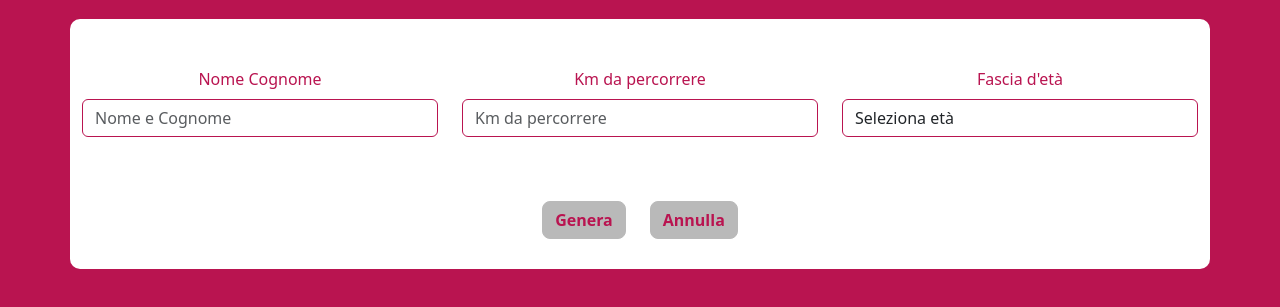
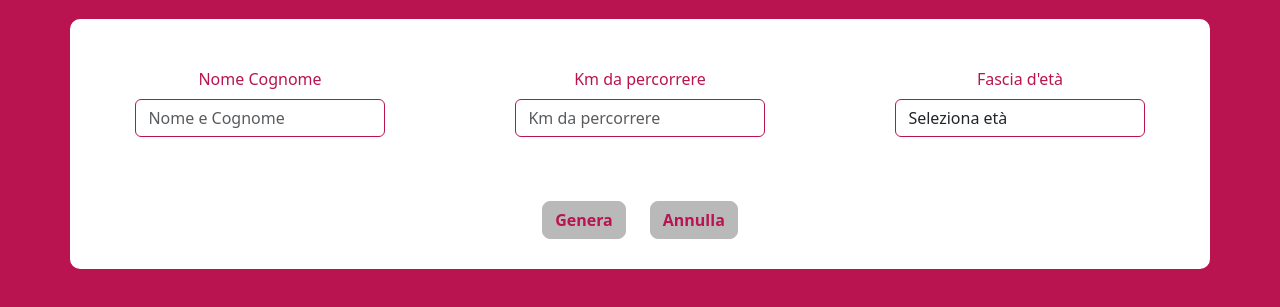
Before and after one commit to aletardio/js-biglietto-treno-form, a plain HTML site: page index.html in a window 1280 px wide. Shown: the part 77-384 px from the top of the page. Drawn offline with nearby package versions, Linux system fonts and the light colour scheme.

Commit message:
added d-flex center on input group

```diff
--- a/css/style.css
+++ b/css/style.css
@@ -36,4 +36,5 @@ body {
 
 input#name,#kilometers,#age {
     border: 1px solid #B91450;
+    width: 70%;
 }
--- a/index.html
+++ b/index.html
@@ -12,19 +12,19 @@
     <h1 class=" fw-bold text-uppercase text-light text-center m-4">calcola il prezzo del tuo biglietto</h1>
     <div class="container">
         <div class="row pt-5">
-            <div class="col-4">
+            <div class="col-4 d-flex flex-column justify-content-center align-items-center">
                 <div class="text-red mb-2">
                     Nome Cognome
                 </div>
                 <input type="text" id="name" name="name" placeholder="Nome e Cognome" class="form-control">
             </div>
-            <div class="col-4">
+            <div class="col-4 d-flex flex-column justify-content-center align-items-center">
                 <div class="text-red mb-2">
                     Km da percorrere
                 </div>
                 <input type="text" id="kilometers" name="kilometers" placeholder="Km da percorrere" class="form-control">
             </div>
-            <div class="col-4">
+            <div class="col-4 d-flex flex-column justify-content-center align-items-center">
                 <div class="text-red mb-2">
                     Fascia d'età
                 </div>
--- a/js/script.js
+++ b/js/script.js
@@ -13,6 +13,7 @@ button.addEventListener('click', function(){
         // Istruzioni per il calcolo del prezzo scontato del 20%
         let sale = price_start * 20 / 100;
         price_final = price_start - sale;
+
     }
     else if (age == 'Max') {
         // Istruzioni per il calcolo del prezzo scontato del 40%
```
